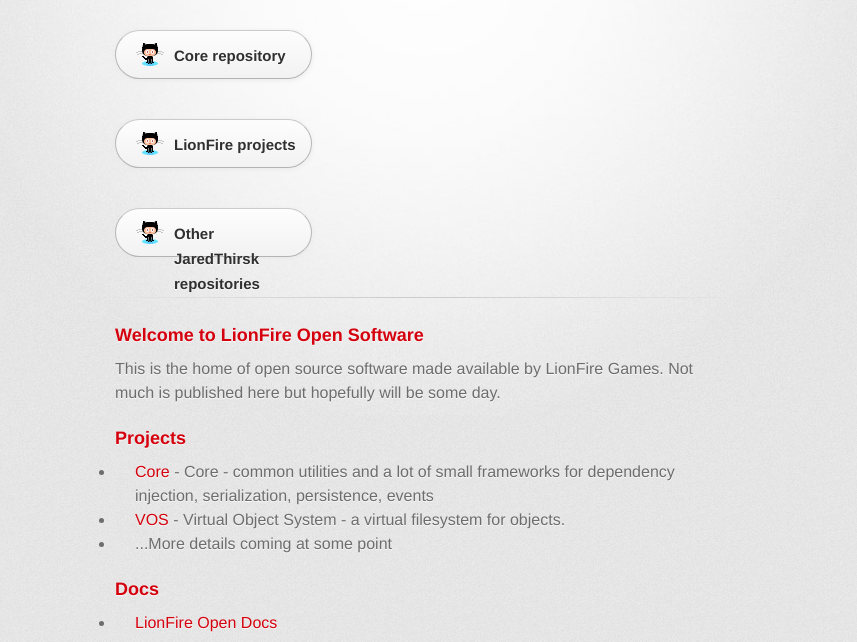
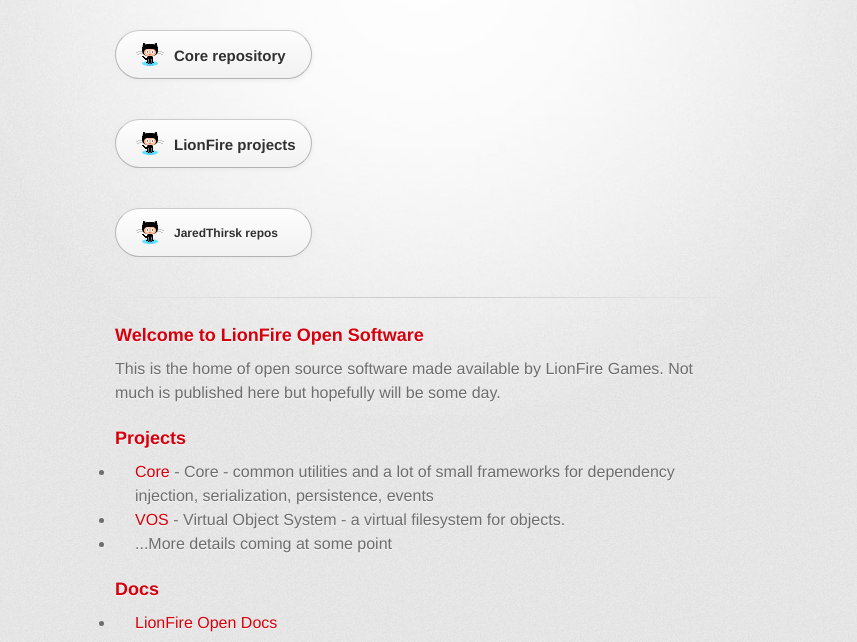
Before and after one commit to LionFire/lionfire.github.io, a plain HTML site: page index.html in a window 1280 px wide. Shown: the part 158-800 px from the top of the page, without its empty margins (215-1072 px from the left). Drawn offline with Linux system fonts and the light colour scheme; a web font is replaced by a local one.

Commit message:
Update index.html

```diff
--- a/index.html
+++ b/index.html
@@ -29,7 +29,7 @@
           <a href="https://github.com/LionFire" id="view-on-github" class="button"><span>LionFire projects</span></a>
         </section>
         <section id="downloads" class="clearfix">
-          <a href="https://github.com/jaredthirsk" id="view-on-github" class="button"><span>Other JaredThirsk repositories</span></a>
+          <a href="https://github.com/jaredthirsk" id="view-on-github" class="button"><span style="font-size:80%">JaredThirsk repos</span></a>
         </section>
 
         <hr>
```
